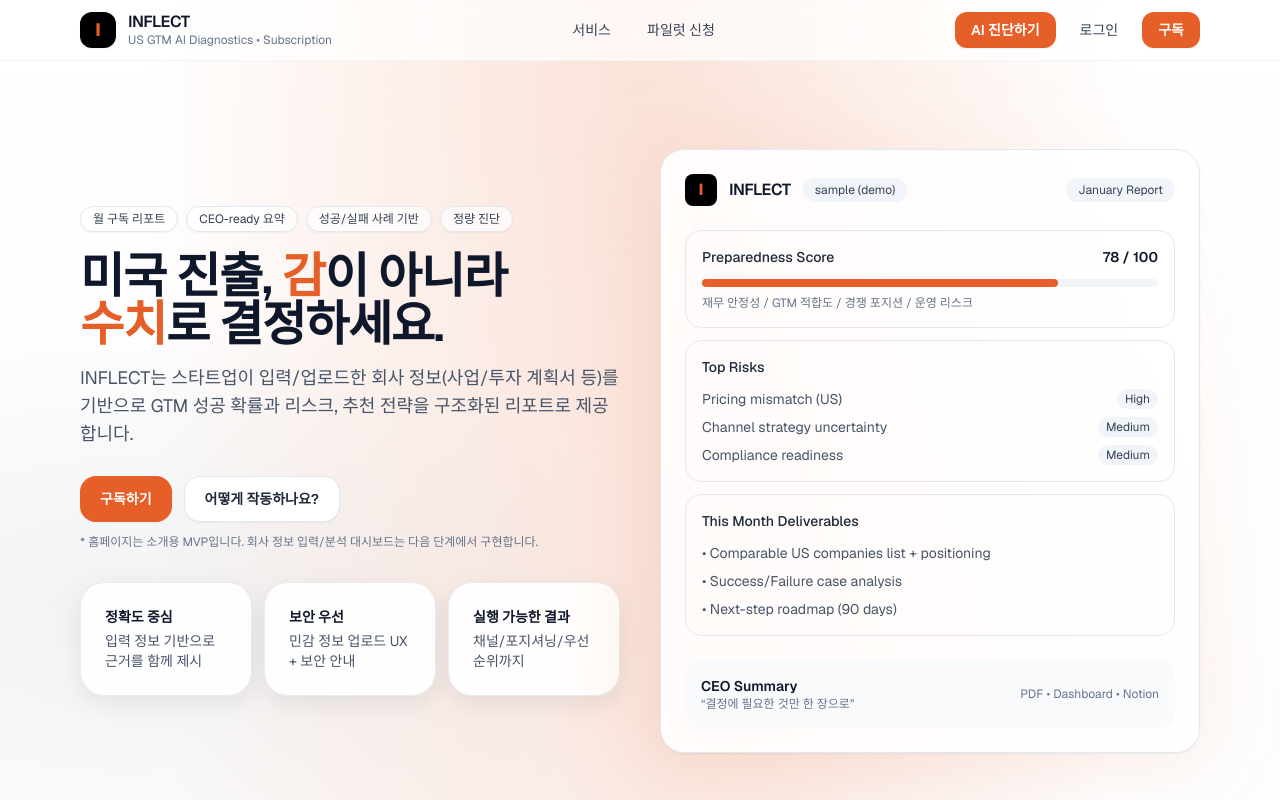
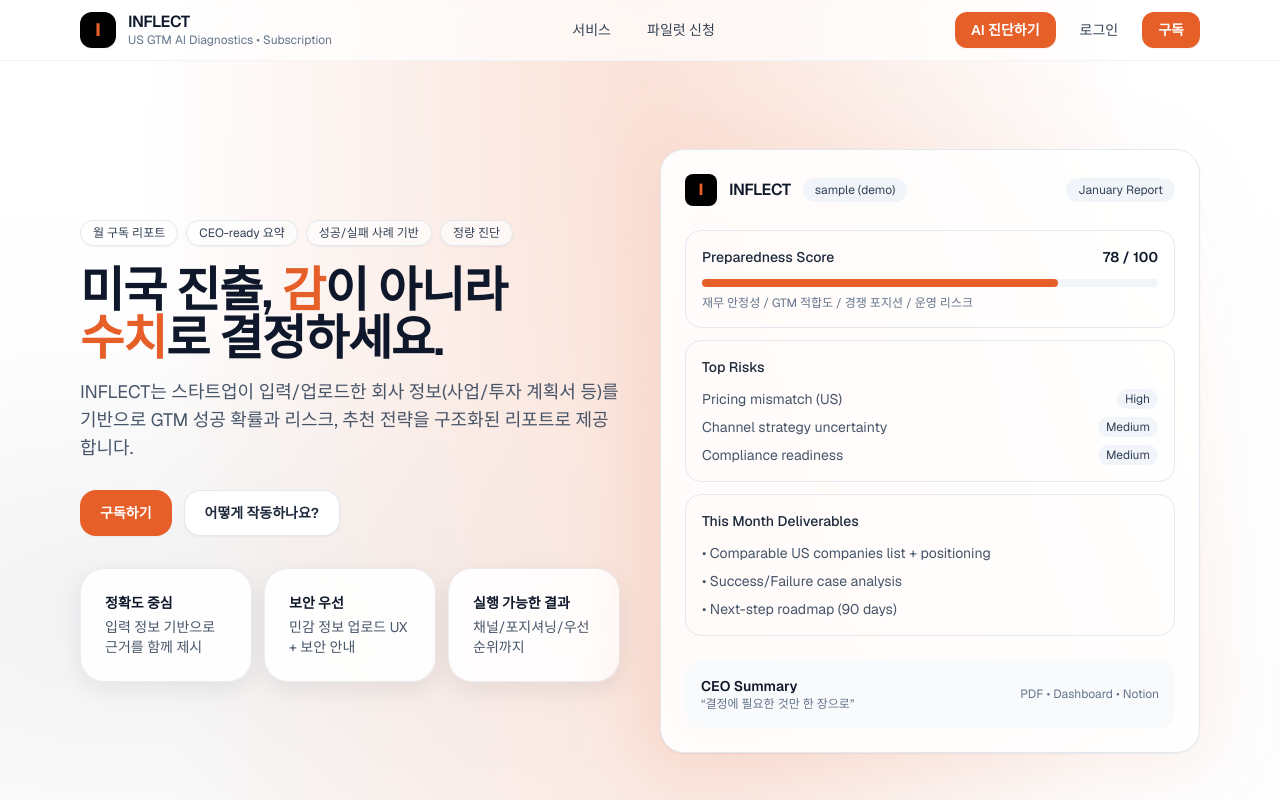
Before and after one commit to kyoungminmin-inflect/Inflect_web, a Next.js app in the folder webfile/inflect-web/: page / in a window 1280 px wide. Shown: the top 800 px of the page. Built offline with nearby package versions, Linux system fonts and the light colour scheme.

Commit message:
Update page.tsx

```diff
--- a/webfile/inflect-web/app/page.tsx
+++ b/webfile/inflect-web/app/page.tsx
@@ -108,10 +108,6 @@
                 어떻게 작동하나요?
               </Link>
             </div>
-
-            <p className="mt-3 text-xs text-slate-500">
-              * 홈페이지는 소개용 MVP입니다. 회사 정보 입력/분석 대시보드는 다음 단계에서 구현합니다.
-            </p>
 
             <div className="mt-8 grid gap-3 md:grid-cols-3">
               <Card className="rounded-3xl border border-slate-200 bg-white/90 p-5 shadow-sm">
```
